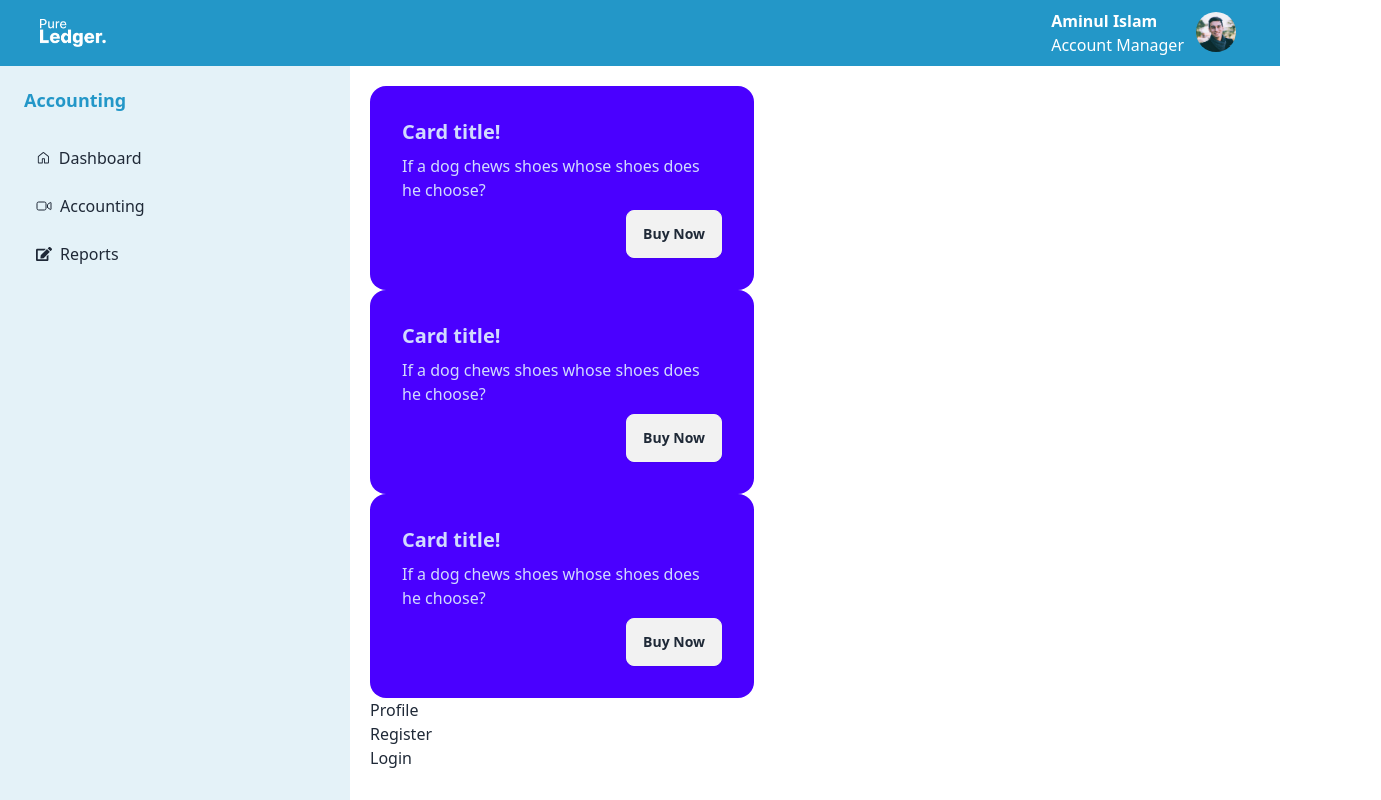
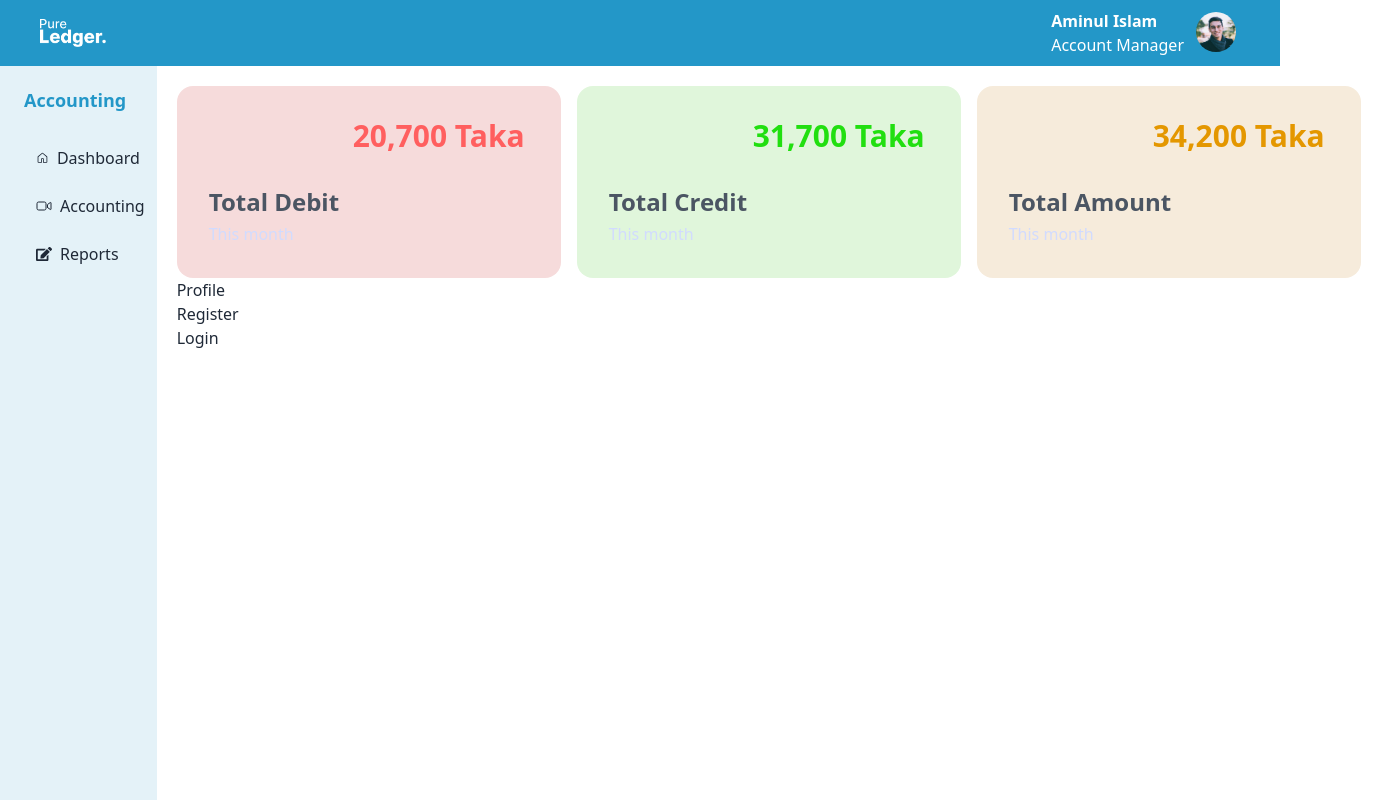
Before and after one commit to Moinulilm10/mPair-Task, a React (Vite) app in the folder mPair client/: page / in a window 1280 px wide. Shown: the whole page, 1381 px wide, since content can reach past the window. Built offline with nearby package versions, Linux system fonts and the light colour scheme.

Commit message:
"Refactored ExpenseCard component to display three cards with different backgrounds, titles, and content."

```diff
--- a/mPair client/src/components/dashboard/ExpenseCard.jsx
+++ b/mPair client/src/components/dashboard/ExpenseCard.jsx
@@ -1,30 +1,36 @@
 const ExpenseCard = () => {
   return (
-    <div>
-      <div className="card w-96 bg-primary text-primary-content">
-        <div className="card-body">
-          <h2 className="card-title">Card title!</h2>
-          <p>If a dog chews shoes whose shoes does he choose?</p>
-          <div className="justify-end card-actions">
-            <button className="btn">Buy Now</button>
+    <div className="flex flex-row gap-4">
+      <div className="card w-96 text-primary-content bg-[#F6DBDB]">
+        <div className="flex flex-col gap-8 card-body">
+          <h2 className="text-3xl font-bold text-[#FF5F5F] ml-36">
+            20,700 Taka
+          </h2>
+          <div className="flex flex-col justify-start gap-1 card-actions">
+            <h3 className="text-2xl font-bold text-gray-600">Total Debit</h3>
+            <p>This month</p>
           </div>
         </div>
       </div>
-      <div className="card w-96 bg-primary text-primary-content">
-        <div className="card-body">
-          <h2 className="card-title">Card title!</h2>
-          <p>If a dog chews shoes whose shoes does he choose?</p>
-          <div className="justify-end card-actions">
-            <button className="btn">Buy Now</button>
+      <div className="card w-96 text-primary-content bg-[#E0F6DB]">
+        <div className="flex flex-col gap-8 card-body">
+          <h2 className="text-3xl font-bold text-[#21DF10] ml-36">
+            31,700 Taka
+          </h2>
+          <div className="flex flex-col justify-start gap-1 card-actions">
+            <h3 className="text-2xl font-bold text-gray-600">Total Credit</h3>
+            <p>This month</p>
           </div>
         </div>
       </div>
-      <div className="card w-96 bg-primary text-primary-content">
-        <div className="card-body">
-          <h2 className="card-title">Card title!</h2>
-          <p>If a dog chews shoes whose shoes does he choose?</p>
-          <div className="justify-end card-actions">
-            <button className="btn">Buy Now</button>
+      <div className="card w-96 text-primary-content bg-[#F6EBDB]">
+        <div className="flex flex-col gap-8 card-body">
+          <h2 className="text-3xl font-bold text-[#E49700] ml-36">
+            34,200 Taka
+          </h2>
+          <div className="flex flex-col justify-start gap-1 card-actions">
+            <h3 className="text-2xl font-bold text-gray-600">Total Amount</h3>
+            <p>This month</p>
           </div>
         </div>
       </div>
```
